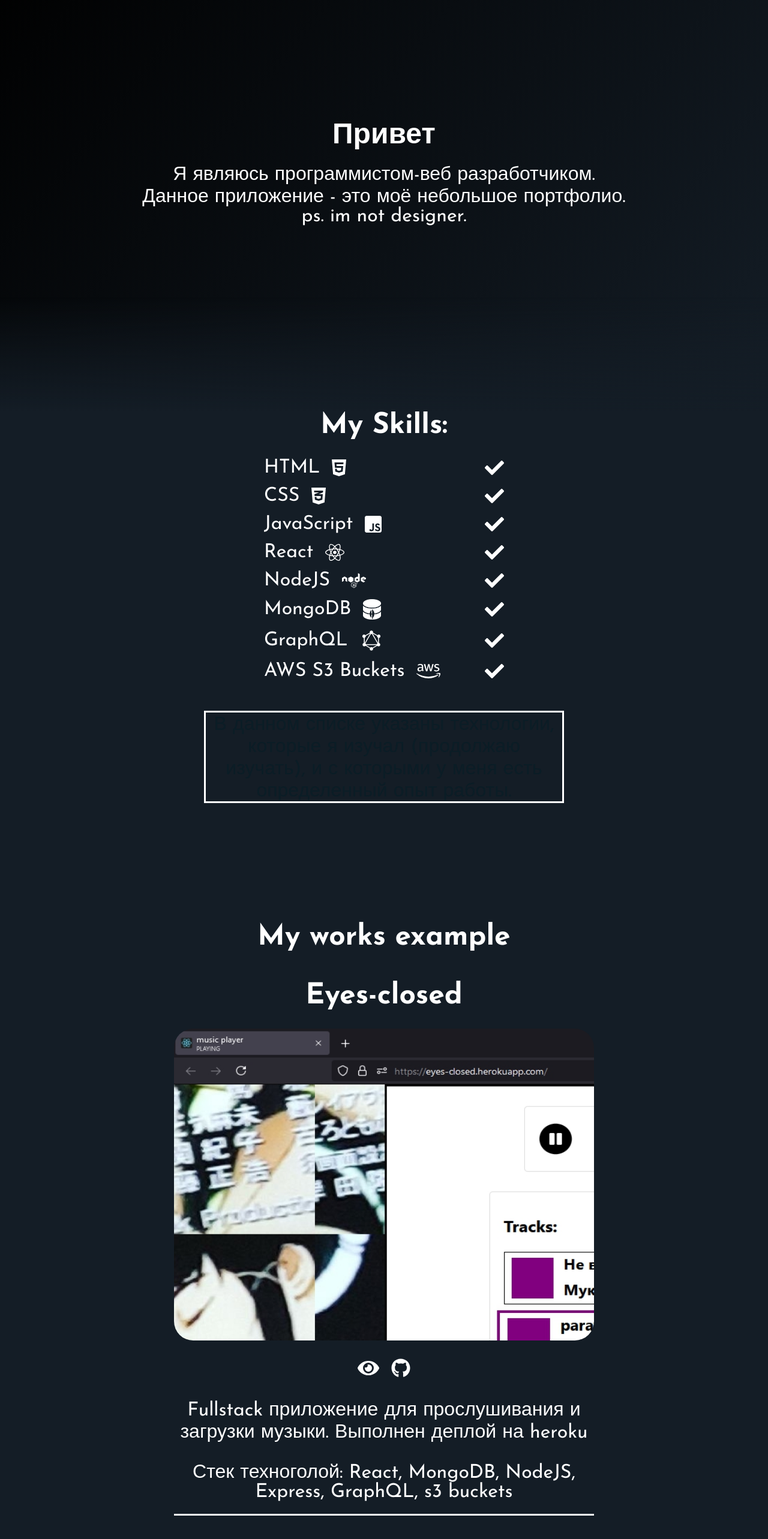
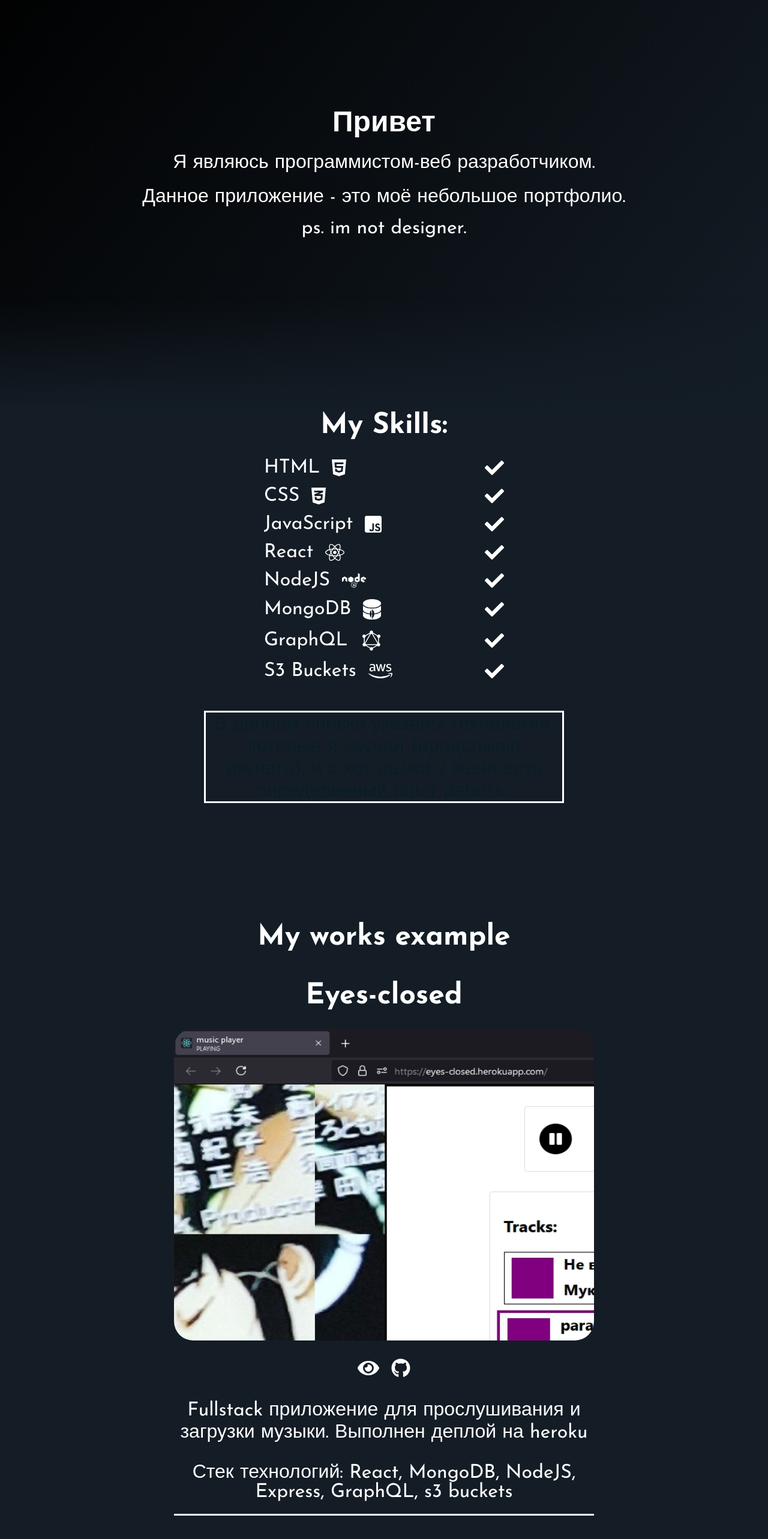
Before and after one commit to rainbowfieldholograph/about, a React (Create React App) app: page / in a window 1280 px wide. Shown: the part 114-2680 px from the top of the page at 60% size. Built offline with nearby package versions, Linux system fonts and the light colour scheme.

Commit message:
responsive fix

```diff
--- a/src/components/myWorks/MyWorks.module.css
+++ b/src/components/myWorks/MyWorks.module.css
@@ -9,6 +9,8 @@
   flex-direction: column;
   background: rgb(20, 29, 38);
   padding-bottom: 100px;
+  padding-left: 30px;
+  padding-right: 30px;
 }
 
 .container {
--- a/src/components/skills/Skills.jsx
+++ b/src/components/skills/Skills.jsx
@@ -20,7 +20,7 @@ const skillsData = [
   { title: 'NodeJS', icon: faNode },
   { title: 'MongoDB', icon: mongoImg, fontawesome: false },
   { title: 'GraphQL', icon: graphqlImg, fontawesome: false, size: 40 },
-  { title: 'AWS S3 Buckets', icon: faAws },
+  { title: 'S3 Buckets', icon: faAws },
 ]
 
 const Skills = () => {
--- a/src/components/skills/Skills.module.css
+++ b/src/components/skills/Skills.module.css
@@ -9,6 +9,8 @@
   flex-direction: column;
   background: rgb(20, 29, 38);
   padding-bottom: 200px;
+  padding-left: 30px;
+  padding-right: 30px;
 }
 
 .wrapper::before {
--- a/src/components/skillsItems/SkillsItem.jsx
+++ b/src/components/skillsItems/SkillsItem.jsx
@@ -7,7 +7,7 @@ const SkillsItem = ({ title, icon, fontawesome = true, size = 30 }) => {
   return (
     <li className={styles.item}>
       <div className={styles.box}>
-        {title}
+        <p>{title}</p>
         {fontawesome ? (
           <FontAwesomeIcon icon={icon} />
         ) : (
--- a/src/components/skillsItems/SkillsItem.module.css
+++ b/src/components/skillsItems/SkillsItem.module.css
@@ -10,6 +10,9 @@
   align-items: center;
 }
 
+.box p {
+}
+
 .img {
   filter: invert(1);
 }
--- a/src/components/welcome/Welcome.jsx
+++ b/src/components/welcome/Welcome.jsx
@@ -6,10 +6,10 @@ const Welcome = () => {
     <section className={styles.wrapper}>
       <div className={styles.inner}>
         <div>
-          <h1 className={styles.hello}>Привет</h1>
-          <p>Я являюсь программистом-веб разработчиком.</p>
-          <p>Данное приложение - это моё небольшое портфолио.</p>
-          <p>ps. im not designer.</p>
+          <h1 className={styles.text}>Привет</h1>
+          <p className={styles.text}>Я являюсь программистом-веб разработчиком.</p>
+          <p className={styles.text}>Данное приложение - это моё небольшое портфолио.</p>
+          <p className={styles.text}>ps. im not designer.</p>
         </div>
       </div>
     </section>
--- a/src/components/welcome/Welcome.module.css
+++ b/src/components/welcome/Welcome.module.css
@@ -17,6 +17,6 @@
   align-items: center;
 }
 
-.hello {
+.text:not(:last-child) {
   margin-bottom: 20px;
 }
--- a/src/components/work/Work.jsx
+++ b/src/components/work/Work.jsx
@@ -14,7 +14,7 @@ const Work = ({ image, title, descr, stack, project, github }) => {
         <MyLink href={github} icon={faGithub} />
       </div>
       <p>{descr}</p>
-      <p>Стек техноголой: {stack}</p>
+      <p>Стек технологий: {stack}</p>
     </li>
   )
 }
```
